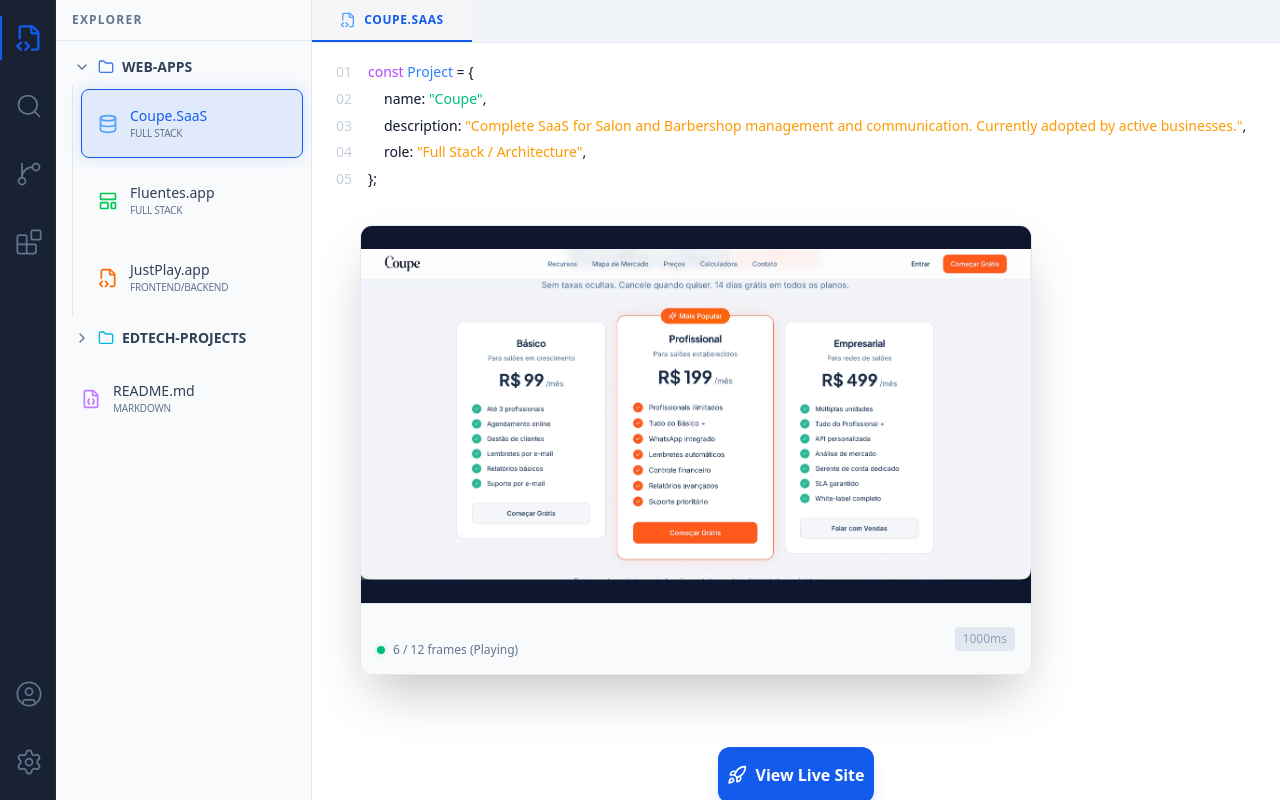
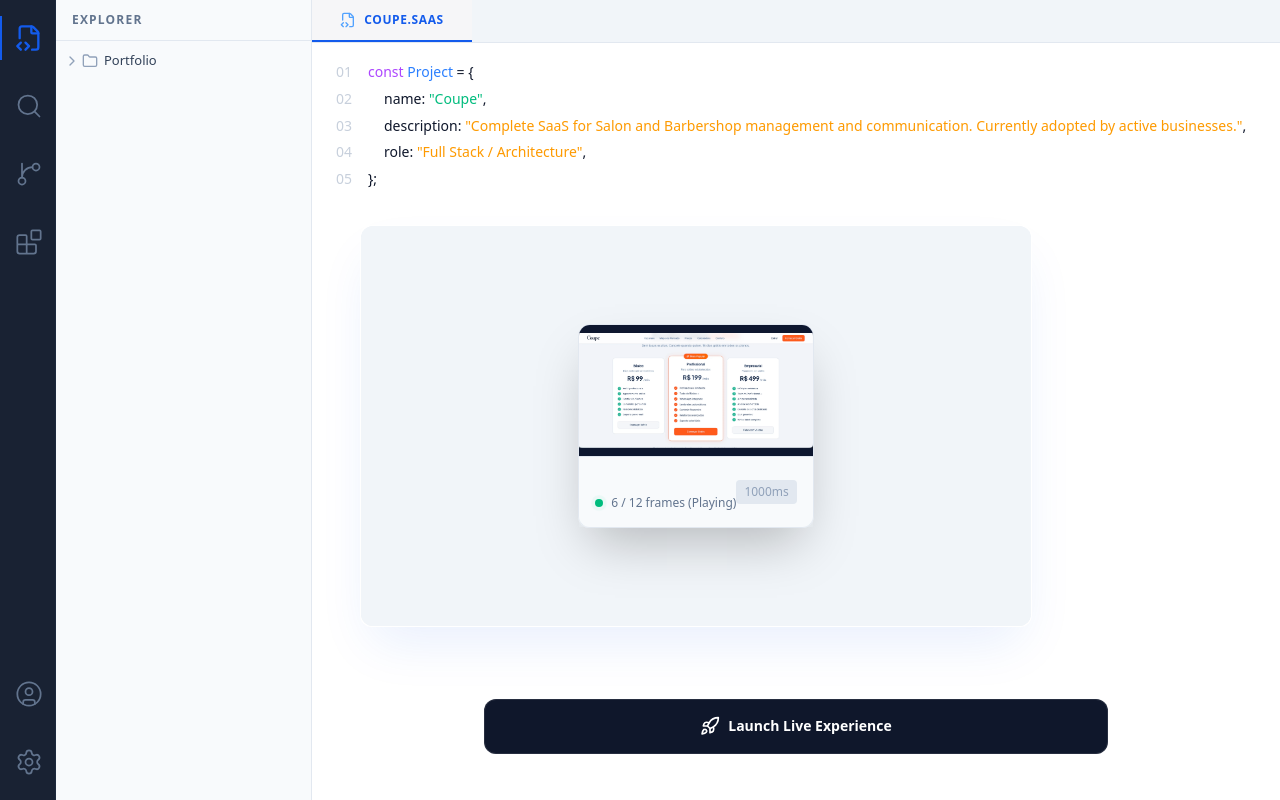
Before and after one commit to carulla/Portfolio, a Next.js app: page /Portfolio/projects/coupe in a window 1280 px wide. Built offline with nearby package versions, Linux system fonts and the light colour scheme.

Commit message:
feat(ui): refactor explorer to VS Code styles and implement Magic UI elements

```diff
--- a/app/projects/[slug]/page.tsx
+++ b/app/projects/[slug]/page.tsx
@@ -148,30 +148,47 @@
                         </div>
                     ))}
 
-                    {/* Animated Preview Component */}
+                    {/* Animated Preview Component with Magic Border Beam */}
                     {frames.length > 0 && (
                         <motion.div
                             initial={{ opacity: 0, y: 10 }}
                             animate={{ opacity: 1, y: 0 }}
-                            className="mt-8 mx-6 md:mx-12 relative group max-w-2xl"
+                            className="mt-8 mx-6 md:mx-12 max-w-2xl relative rounded-xl p-[1px] overflow-hidden group shadow-2xl shadow-primary/10"
                         >
-                            <AnimatedPreview frames={frames} slug={slug} />
+                            {/* Magic UI Border Beam implementation */}
+                            <div className="absolute inset-0 bg-gradient-to-r from-transparent via-primary to-transparent opacity-0 group-hover:opacity-100 transition-opacity duration-500 animate-[spin_4s_linear_infinite]"
+                                style={{ background: 'conic-gradient(from 0deg, transparent 0 340deg, var(--color-primary) 360deg)' }} />
+                            <div className="absolute inset-[1px] bg-slate-100 dark:bg-slate-900 rounded-xl" />
+
+                            {/* Actual Preview Content */}
+                            <div className="relative rounded-xl overflow-hidden bg-slate-100 dark:bg-slate-900 flex items-center justify-center min-h-[200px] md:min-h-[400px]">
+                                <AnimatedPreview frames={frames} slug={slug} />
+                            </div>
                         </motion.div>
                     )}
-                </div>
 
-                {/* Action Buttons */}
-                <div className="p-6 space-y-3 md:max-w-2xl mx-auto md:mt-12">
-                    {project.liveUrl && (
-                        <a href={project.liveUrl} target="_blank" rel="noopener noreferrer" className="w-full bg-primary hover:bg-primary/90 text-white font-bold py-4 rounded-xl flex items-center justify-center gap-2 transition-all shadow-lg shadow-primary/20">
-                            <Rocket className="w-5 h-5" />
-                            View Live Site
-                        </a>
-                    )}
-                    <button className="w-full bg-slate-200 dark:bg-slate-800 hover:bg-slate-300 dark:hover:bg-slate-700 text-slate-900 dark:text-slate-100 font-bold py-4 rounded-xl flex items-center justify-center gap-2 transition-all">
-                        <Code2 className="w-5 h-5" />
-                        View Repository
-                    </button>
+                    {/* Magic UI Shimmer Action Button */}
+                    <div className="p-6 space-y-3 md:max-w-2xl mx-auto md:mt-12 w-full">
+                        {project.liveUrl && (
+                            <a href={project.liveUrl} target="_blank" rel="noopener noreferrer"
+                                className="group relative inline-flex w-full items-center justify-center overflow-hidden rounded-xl bg-slate-900 dark:bg-slate-800 px-8 py-4 font-bold text-white transition-all duration-300 hover:scale-[1.02] hover:shadow-[0_0_40px_8px_rgba(19,91,236,0.3)]"
+                            >
+                                {/* Shimmer sweep effect */}
+                                <div className="absolute inset-0 flex h-full w-full justify-center [transform:skew(-12deg)_translateX(-150%)] group-hover:duration-1000 group-hover:[transform:skew(-12deg)_translateX(150%)]">
+                                    <div className="relative h-full w-8 bg-white/20" />
+                                </div>
+
+                                {/* Inner content */}
+                                <div className="relative flex items-center gap-2 z-10">
+                                    <Rocket className="w-5 h-5 group-hover:animate-bounce" />
+                                    <span>Launch Live Experience</span>
+                                </div>
+
+                                {/* Subtle inner border */}
+                                <div className="absolute inset-0 rounded-xl border border-white/10" />
+                            </a>
+                        )}
+                    </div>
                 </div>
             </div>
         </div>
--- a/app/projects/layout.tsx
+++ b/app/projects/layout.tsx
@@ -27,40 +27,49 @@
                     <h2 className="text-xs font-bold uppercase tracking-widest text-slate-500 dark:text-slate-400">Explorer</h2>
                 </div>
 
-                <div className="py-2 flex flex-col gap-1">
+                <div className="py-2 flex flex-col gap-[1px]">
+                    <FileExplorerItem
+                        name="Portfolio"
+                        type="folder"
+                        icon={Folder}
+                        isOpen={openFolders['Portfolio']}
+                        onClick={() => toggleFolder('Portfolio')}
+                        depth={0}
+                    >
                         <FileExplorerItem
                             name="Web-Apps"
                             type="folder"
                             icon={Folder}
                             isOpen={openFolders['Web-Apps']}
                             onClick={() => toggleFolder('Web-Apps')}
+                            depth={1}
                         >
                             <FileExplorerItem
                                 name="Coupe.SaaS"
-                            subtitle="Full Stack"
                                 type="file"
                                 icon={Database}
                                 iconColor="text-blue-400"
                                 isActive={pathname === '/projects/coupe'}
                                 onClick={() => router.push('/projects/coupe')}
+                                depth={2}
                             />
                             <FileExplorerItem
                                 name="Fluentes.app"
-                            subtitle="Full Stack"
                                 type="file"
                                 icon={LayoutTemplateIcon}
                                 iconColor="text-green-500"
                                 isActive={pathname === '/projects/fluentes'}
                                 onClick={() => router.push('/projects/fluentes')}
+                                depth={2}
                             />
                             <FileExplorerItem
                                 name="JustPlay.app"
-                            subtitle="Frontend/Backend"
                                 type="file"
                                 icon={FileCode2}
                                 iconColor="text-orange-500"
                                 isActive={pathname === '/projects/just-play-sports'}
                                 onClick={() => router.push('/projects/just-play-sports')}
+                                depth={2}
                             />
                         </FileExplorerItem>
 
@@ -71,36 +80,38 @@
                             iconColor="text-cyan-500"
                             isOpen={openFolders['EdTech-Projects']}
                             onClick={() => toggleFolder('EdTech-Projects')}
+                            depth={1}
                         >
                             <FileExplorerItem
                                 name="EvidencIA.ts"
-                            subtitle="Vibe Coding"
                                 type="file"
                                 icon={FileCode2}
                                 iconColor="text-purple-400"
                                 isActive={pathname === '/projects/evidencia'}
                                 onClick={() => router.push('/projects/evidencia')}
+                                depth={2}
                             />
                             <FileExplorerItem
                                 name="RunningRecords.ts"
-                            subtitle="Full Stack"
                                 type="file"
                                 icon={FileCode2}
                                 iconColor="text-emerald-400"
                                 isActive={pathname === '/projects/running-records'}
                                 onClick={() => router.push('/projects/running-records')}
+                                depth={2}
                             />
                         </FileExplorerItem>
 
                         <FileExplorerItem
                             name="README.md"
-                        subtitle="Markdown"
                             type="file"
                             icon={FileJson}
                             iconColor="text-purple-400"
                             isActive={pathname === '/projects'}
                             onClick={() => router.push('/projects')}
+                            depth={1}
                         />
+                    </FileExplorerItem>
                 </div>
             </aside>
 
--- a/components/ui/file-explorer-item.tsx
+++ b/components/ui/file-explorer-item.tsx
@@ -6,12 +6,12 @@
     type: 'file' | 'folder';
     icon: LucideIcon;
     iconColor?: string;
-    subtitle?: string;
     isActive?: boolean;
     isOpen?: boolean;
     onClick?: () => void;
     className?: string;
     children?: React.ReactNode;
+    depth?: number;
 }
 
 export function FileExplorerItem({
@@ -19,44 +19,50 @@
     type,
     icon: Icon,
     iconColor,
-    subtitle,
     isActive = false,
     isOpen = false,
     onClick,
     className,
     children,
+    depth = 0,
 }: FileExplorerItemProps) {
+    // VS Code lists use ~12px per indent depth, plus some base padding.
+    const paddingLeft = `${(depth * 12) + 8}px`;
+
     if (type === 'folder') {
         return (
-            <details className="group" open={isOpen}>
-                <summary
+            <div className="flex flex-col">
+                <div
                     onClick={(e) => {
                         if (onClick) {
                             e.preventDefault();
                             onClick();
                         }
                     }}
+                    style={{ paddingLeft }}
                     className={cn(
-                        'flex cursor-pointer items-center gap-2 px-4 py-2 hover:bg-slate-200 dark:hover:bg-slate-800 list-none transition-colors border-l-2',
-                        isActive ? 'border-primary bg-primary/5' : 'border-transparent',
+                        'flex cursor-pointer items-center py-[2px] hover:bg-[#2a2d2e] dark:hover:bg-[#2a2d2e] transition-colors overflow-hidden whitespace-nowrap',
+                        isActive ? 'bg-[#37373d] dark:bg-[#37373d]' : 'bg-transparent',
                         className
                     )}
                 >
                     <ChevronRight
                         className={cn(
-                            'w-4 h-4 text-slate-500 transition-transform',
+                            'w-4 h-4 text-slate-400 shrink-0 transition-transform mr-0.5',
                             isOpen ? 'rotate-90' : ''
                         )}
                     />
-                    <span className="text-sm font-bold uppercase text-slate-700 dark:text-slate-300 flex items-center gap-2">
-                        <Icon className={cn('w-4 h-4', iconColor || 'text-primary opacity-80')} />
+                    <Icon className={cn('w-4 h-4 shrink-0 mr-1.5', iconColor || 'text-slate-400')} />
+                    <span className="text-[13px] text-slate-700 dark:text-[#cccccc] select-none truncate">
                         {name}
                     </span>
-                </summary>
-                <div className="flex flex-col ml-4 border-l border-slate-200 dark:border-slate-800">
-                    {children}
                 </div>
-            </details>
+                {isOpen && children && (
+                    <div className="flex flex-col">
+                        {children}
+                    </div>
+                )}
+            </div>
         );
     }
 
@@ -64,28 +70,19 @@
     return (
         <div
             onClick={onClick}
+            style={{ paddingLeft: `${(depth * 12) + 26}px` }} // Files don't have chevron, offset by 18px
             className={cn(
-                'group flex flex-col gap-3 p-4 mx-2 my-1 rounded-lg transition-all cursor-pointer border',
+                'flex items-center py-[2px] cursor-pointer hover:bg-[#2a2d2e] dark:hover:bg-[#2a2d2e] transition-colors overflow-hidden whitespace-nowrap',
                 isActive
-                    ? 'bg-primary/10 border-primary shadow-[0_0_15px_rgba(19,91,236,0.15)]'
-                    : 'bg-transparent border-transparent hover:bg-primary/5 dark:hover:bg-primary/10 hover:border-primary/20',
+                    ? 'bg-[#37373d] text-white dark:bg-[#37373d]'
+                    : 'bg-transparent text-slate-700 dark:text-[#cccccc]',
                 className
             )}
         >
-            <div className="flex items-center gap-3">
-                <Icon className={cn('w-5 h-5', iconColor || 'text-slate-400')} />
-                <div className="flex flex-col">
-                    <span className={cn('text-sm font-medium', isActive ? 'text-primary' : 'text-slate-700 dark:text-slate-200')}>
-                        {name}
-                    </span>
-                    {subtitle && (
-                        <span className="text-[10px] text-slate-500 uppercase font-medium tracking-tight">
-                            {subtitle}
-                        </span>
-                    )}
-                </div>
-            </div>
-            {children && <div className="mt-2">{children}</div>}
+            <Icon className={cn('w-4 h-4 shrink-0 mr-1.5', iconColor || 'text-slate-400')} />
+            <span className={cn('text-[13px] select-none truncate', isActive ? 'text-white' : '')}>
+                {name}
+            </span>
         </div>
     );
 }
```
Also changed, not shown: app/projects/page.tsx (+7 -2 lines), 1 other file (tests, documents, lock files or other folders). Lines whose indentation alone changed are shown as unchanged.
